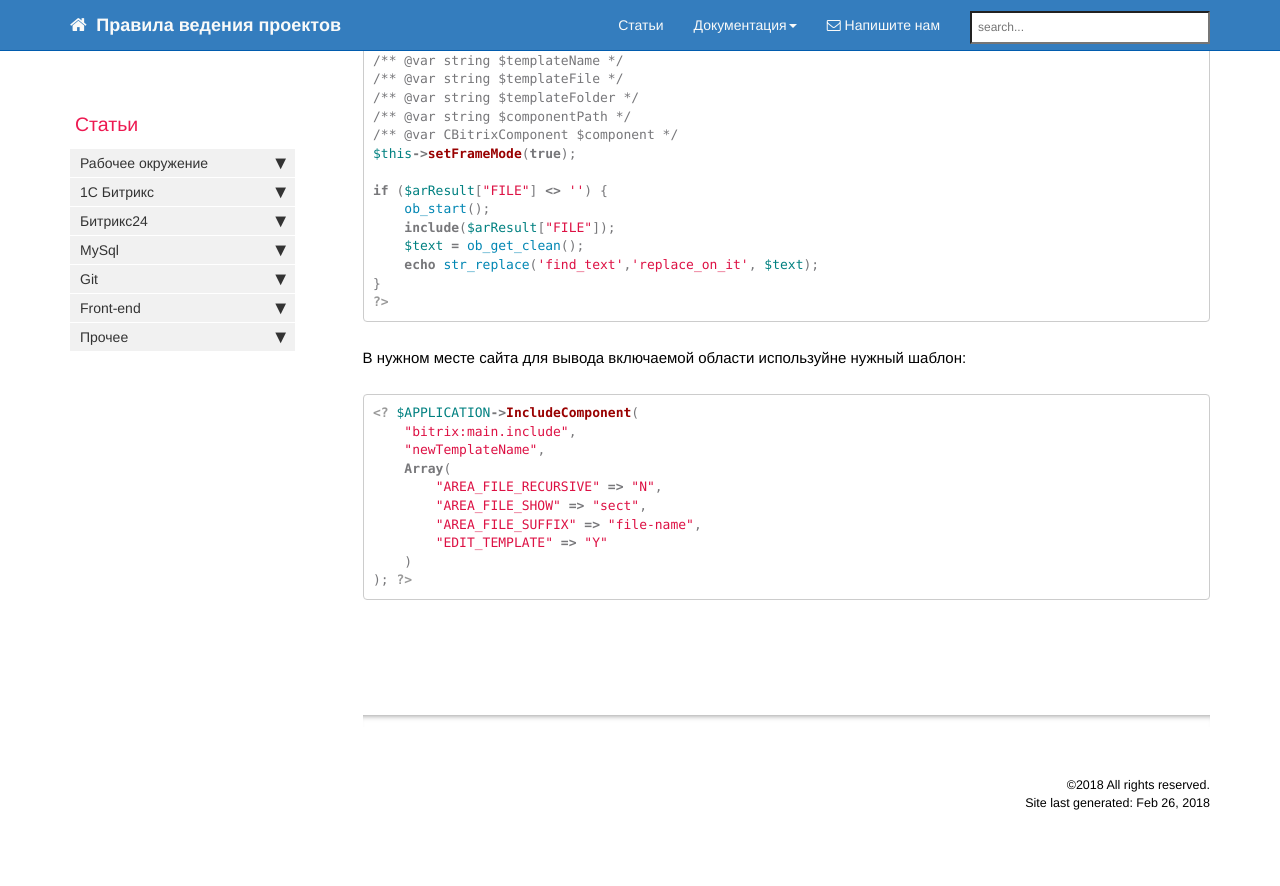
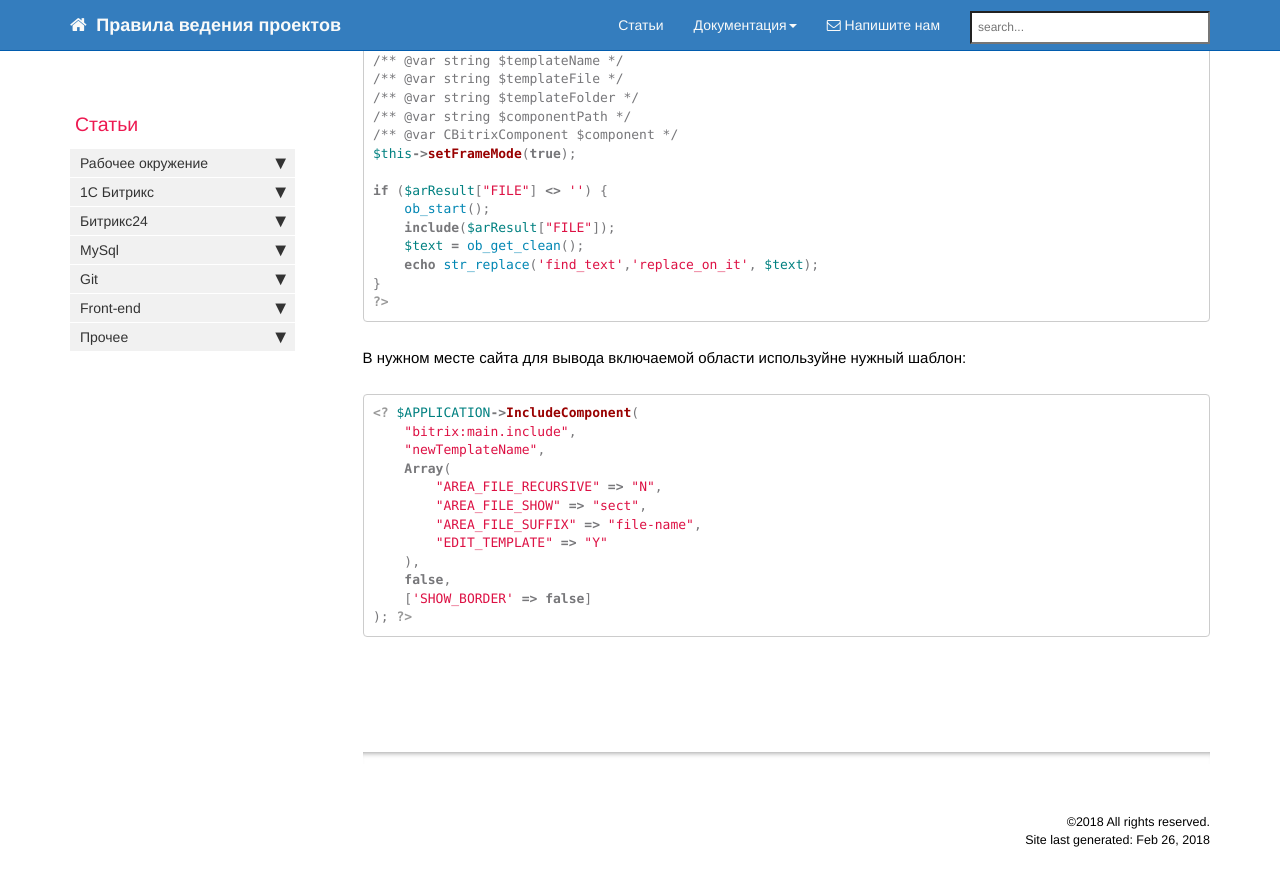
Before and after one commit to gdecider/gdecider.github.io, a Jekyll site: the page built from pages/articles/articles-bx-main-include-preload.md, in a window 1280 px wide and 900 px high, scrolled down 761 px. Shown: the top 886 px of the window. Built offline with Jekyll 4.4.1, drawn with Linux system fonts in a browser that asks for light colours; nearby versions of some CDN libraries; comment, search, counter and statistics services are not loaded; before the commit the page ends 1624 px from its top, so only the background shows below that.

Commit message:
Update articles-bx-main-include-preload.md

````diff
--- a/pages/articles/articles-bx-main-include-preload.md
+++ b/pages/articles/articles-bx-main-include-preload.md
@@ -58,6 +58,8 @@ if ($arResult["FILE"] <> '') {
         "AREA_FILE_SHOW" => "sect",
         "AREA_FILE_SUFFIX" => "file-name",
         "EDIT_TEMPLATE" => "Y"
-    )
+    ),
+    false,
+    ['SHOW_BORDER' => false]
 ); ?>
 ```
````
